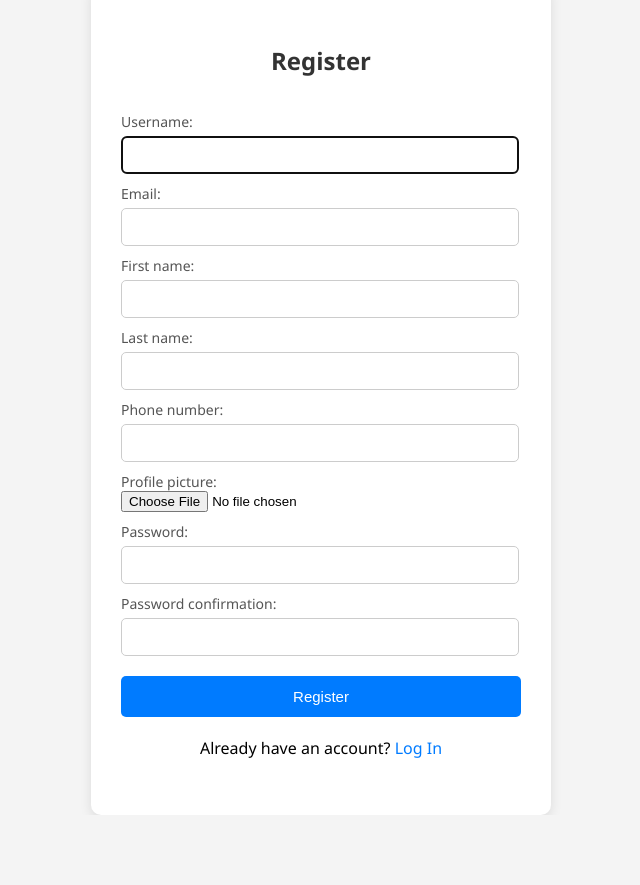
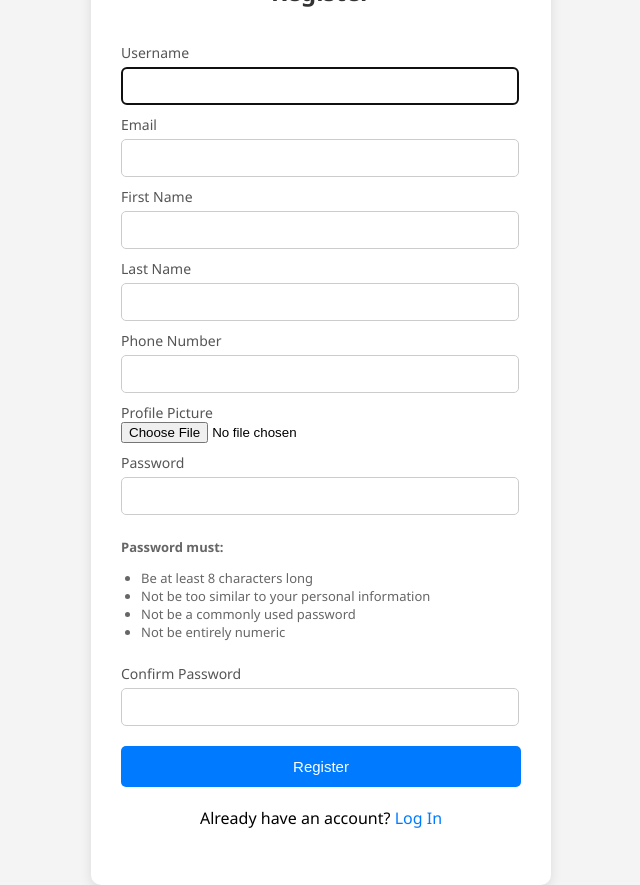
Before and after one commit to Tharusha-Randunu/Real-Estate-Listings-Platform, a Django app: page /register/ in a window 1280 px wide. Shown: the whole page, without its empty margins (319-959 px from the left). Before the commit the page ends 815 px from the top, so only its background shows below. Run offline with Django 5.2, Linux system fonts and the light colour scheme.

Commit message:
configured error handling in register

```diff
--- a/home/templates/home/register.html
+++ b/home/templates/home/register.html
@@ -91,21 +91,68 @@
     <div class="login-container">
         <h2>Register</h2>
         <form method="post" enctype="multipart/form-data">
+    {% csrf_token %}
+    {{ form.non_field_errors }}
 
-            {% csrf_token %}
-            {{ form.non_field_errors }}
+    <label for="{{ form.username.id_for_label }}">Username</label>
+    {{ form.username }}
+    {% if form.username.errors %}
+        <div class="errorlist">{{ form.username.errors }}</div>
+    {% endif %}
 
-            {{ form.username.label_tag }} {{ form.username }}
-            {{ form.email.label_tag }} {{ form.email }}
-            {{ form.first_name.label_tag }} {{ form.first_name }}
-            {{ form.last_name.label_tag }} {{ form.last_name }}
-            {{ form.phone_number.label_tag }} {{ form.phone_number }}
-            {{ form.profile_picture.label_tag }} {{ form.profile_picture }}
-            {{ form.password1.label_tag }} {{ form.password1 }}
-            {{ form.password2.label_tag }} {{ form.password2 }}
+    <label for="{{ form.email.id_for_label }}">Email</label>
+    {{ form.email }}
+    {% if form.email.errors %}
+        <div class="errorlist">{{ form.email.errors }}</div>
+    {% endif %}
 
-            <button type="submit">Register</button>
-        </form>
+    <label for="{{ form.first_name.id_for_label }}">First Name</label>
+    {{ form.first_name }}
+    {% if form.first_name.errors %}
+        <div class="errorlist">{{ form.first_name.errors }}</div>
+    {% endif %}
+
+    <label for="{{ form.last_name.id_for_label }}">Last Name</label>
+    {{ form.last_name }}
+    {% if form.last_name.errors %}
+        <div class="errorlist">{{ form.last_name.errors }}</div>
+    {% endif %}
+
+    <label for="{{ form.phone_number.id_for_label }}">Phone Number</label>
+    {{ form.phone_number }}
+    {% if form.phone_number.errors %}
+        <div class="errorlist">{{ form.phone_number.errors }}</div>
+    {% endif %}
+
+    <label for="{{ form.profile_picture.id_for_label }}">Profile Picture</label>
+    {{ form.profile_picture }}
+    {% if form.profile_picture.errors %}
+        <div class="errorlist">{{ form.profile_picture.errors }}</div>
+    {% endif %}
+
+    <label for="{{ form.password1.id_for_label }}">Password</label>
+    {{ form.password1 }}
+    {% if form.password1.errors %}
+        <div class="errorlist">{{ form.password1.errors }}</div>
+    {% endif %}
+<div class="password-rules" style="font-size: 13px; color: #666; margin-top: 10px;">
+    <p><strong>Password must:</strong></p>
+    <ul style="padding-left: 20px; margin-top: 5px;">
+        <li>Be at least 8 characters long</li>
+        <li>Not be too similar to your personal information</li>
+        <li>Not be a commonly used password</li>
+        <li>Not be entirely numeric</li>
+    </ul>
+</div>
+
+    <label for="{{ form.password2.id_for_label }}">Confirm Password</label>
+    {{ form.password2 }}
+    {% if form.password2.errors %}
+        <div class="errorlist">{{ form.password2.errors }}</div>
+    {% endif %}
+
+    <button type="submit">Register</button>
+</form>
         <div class="register-link">
             <p>Already have an account? <a href="{% url 'login' %}">Log In</a></p>
         </div>
--- a/home/views.py
+++ b/home/views.py
@@ -17,7 +17,8 @@
 from .models import UserProfile
 from .forms import EditProfileForm
 from .forms import ConfirmedAdForm
-
+from django.contrib.auth.forms import PasswordChangeForm
+from django.contrib.auth import update_session_auth_hash
 
 
 # --- Helper function to safely convert to float ---
```
Also changed, not shown: db.sqlite3, home/static/home/images/pro-pics/1649167526199.jpg (added), media/profile_pics/1649167526199.jpg (added), media/profile_pics/1649167526199_nCrdVQR.jpg (added), media/profile_pics/ranil_ImtEvKo.jpg (added).
